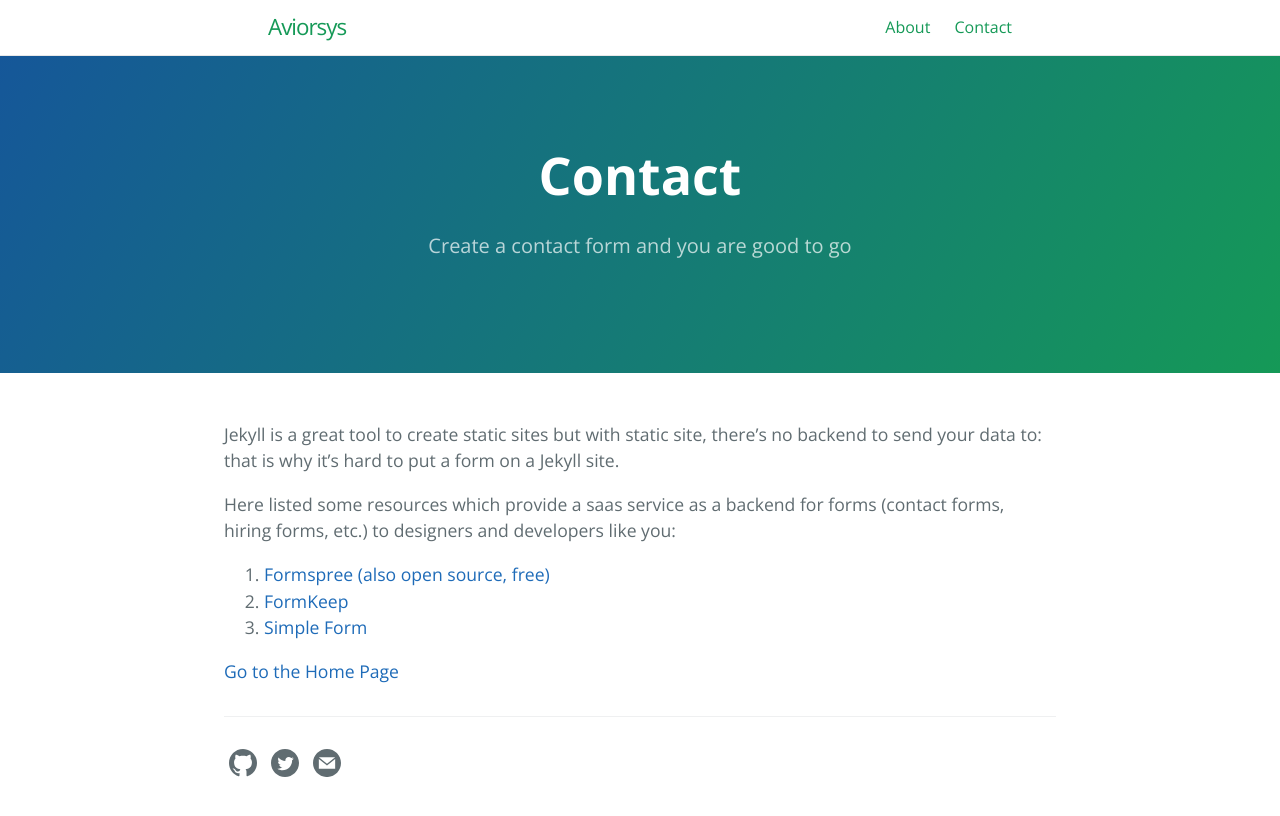
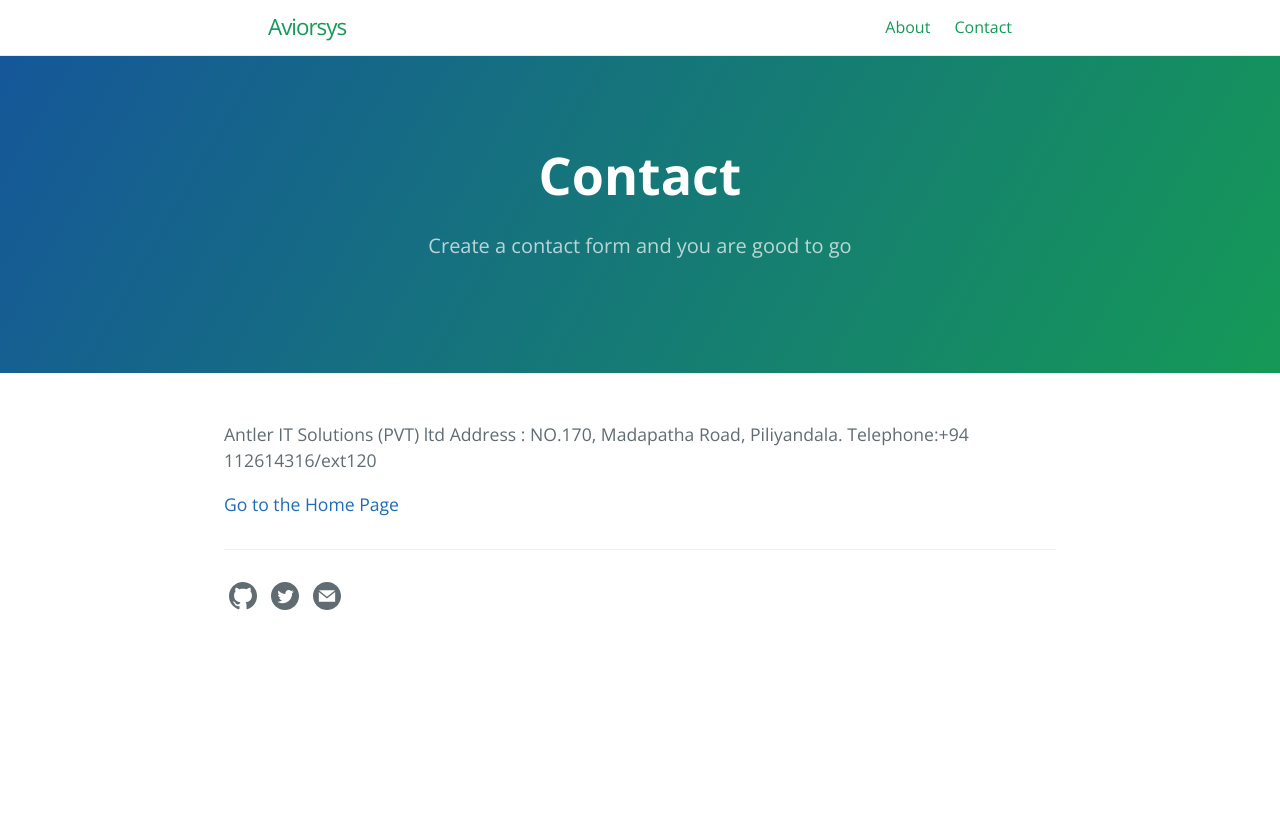
Before and after one commit to antleritsolutions/aviorsys.github.io, a Jekyll site: the page built from contact.md, in a window 1280 px wide. Shown: the top 816 px of the page. Built offline with Jekyll 4.4.1, drawn with Linux system fonts in a browser that asks for light colours.

Commit message:
Update contact.md

```diff
--- a/contact.md
+++ b/contact.md
@@ -4,11 +4,10 @@ title: Contact
 tagline: Create a contact form and you are good to go
 ---
 
-Jekyll is a great tool to create static sites but with static site, there's no backend to send your data to: that is why it's hard to put a form on a Jekyll site.
-
-Here listed some resources which provide  a saas service as a backend for forms (contact forms, hiring forms, etc.) to designers and developers like you:
-1. [Formspree (also open source, free)](https://formspree.io/)
-2. [FormKeep](https://formkeep.com/guides/contact-form-jekyll)
-3. [Simple Form](https://getsimpleform.com/)
+Antler IT Solutions (PVT) ltd
+Address : NO.170,
+Madapatha Road,
+Piliyandala.
+Telephone:+94 112614316/ext120
 
 [Go to the Home Page]({{ site.url }}{{ site.baseurl }})
```
